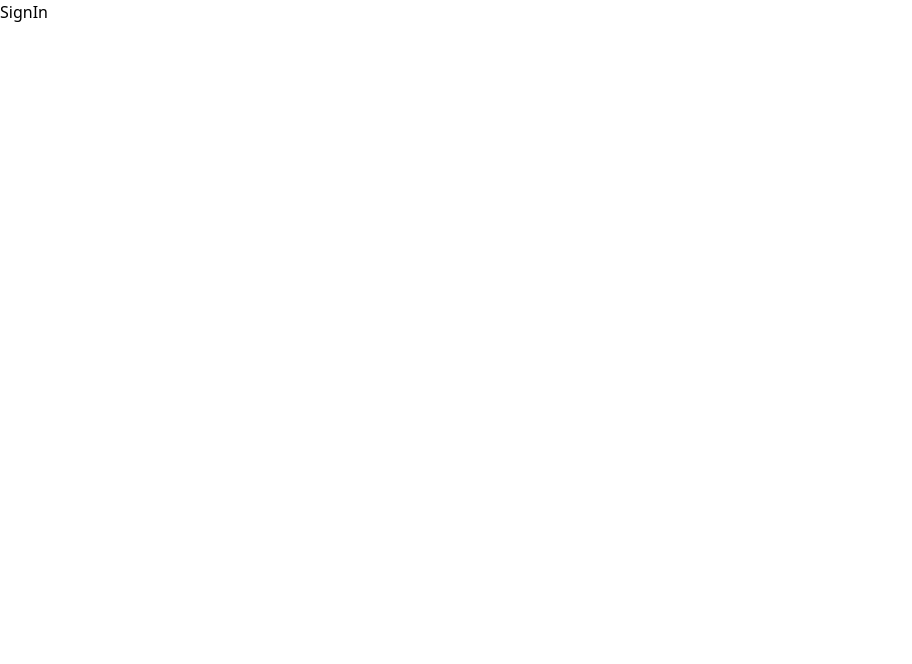
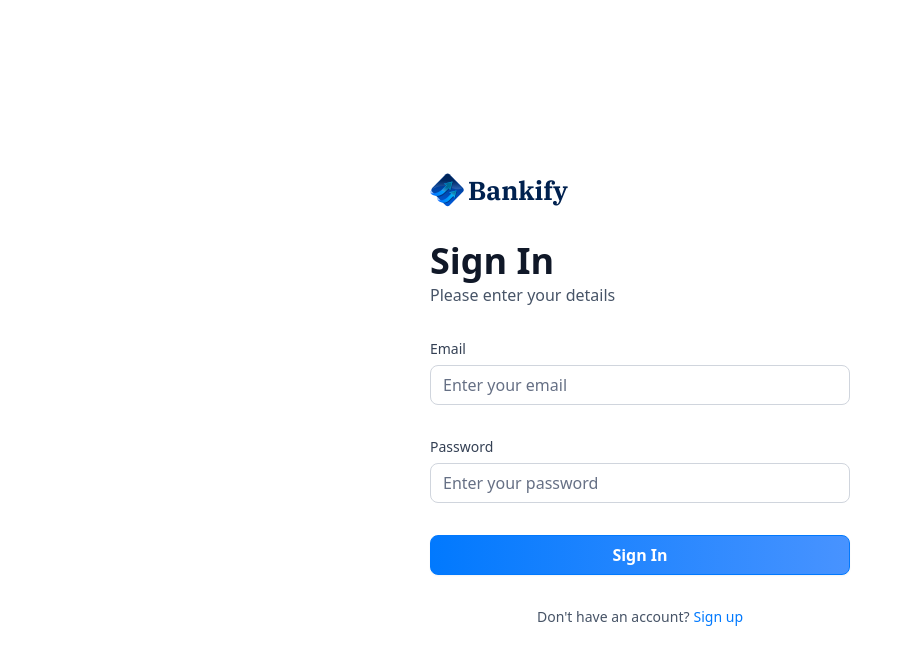
Before and after one commit to Divygupta208/bankify, a Next.js app: page /sign-in in a window 1280 px wide. Shown: the top 664 px of the page, without its empty margins (0-912 px from the left). Built offline with nearby package versions, Linux system fonts and the light colour scheme.

Commit message:
sign -in updated

```diff
--- a/app/(auth)/sign-in/page.tsx
+++ b/app/(auth)/sign-in/page.tsx
@@ -1,7 +1,12 @@
+import AuthForm from "@/components/AuthForm";
 import React from "react";
 
 const SignIn = () => {
-  return <div>SignIn</div>;
+  return (
+    <section className="flex-center size-full max-sm:px-6">
+      <AuthForm type="sign-in" />
+    </section>
+  );
 };
 
 export default SignIn;
```
Also changed, not shown: package.json (+11 -1 lines).
